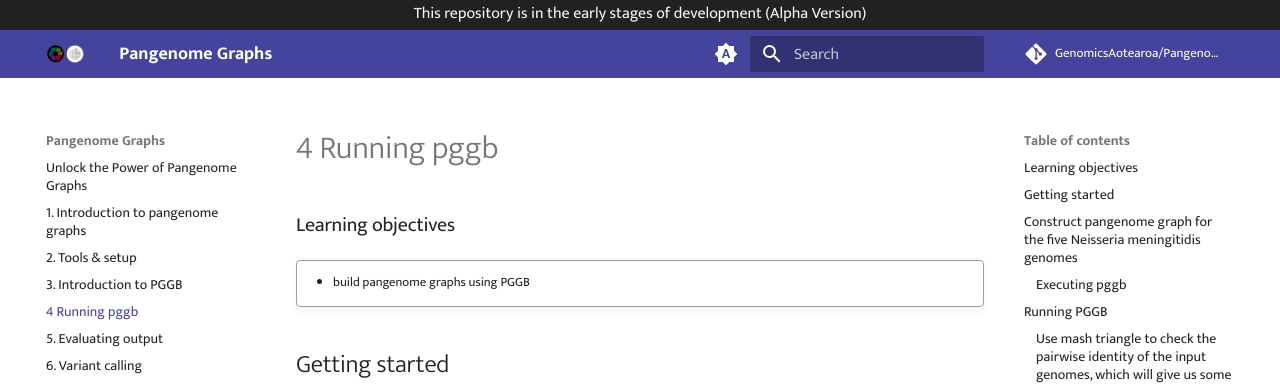
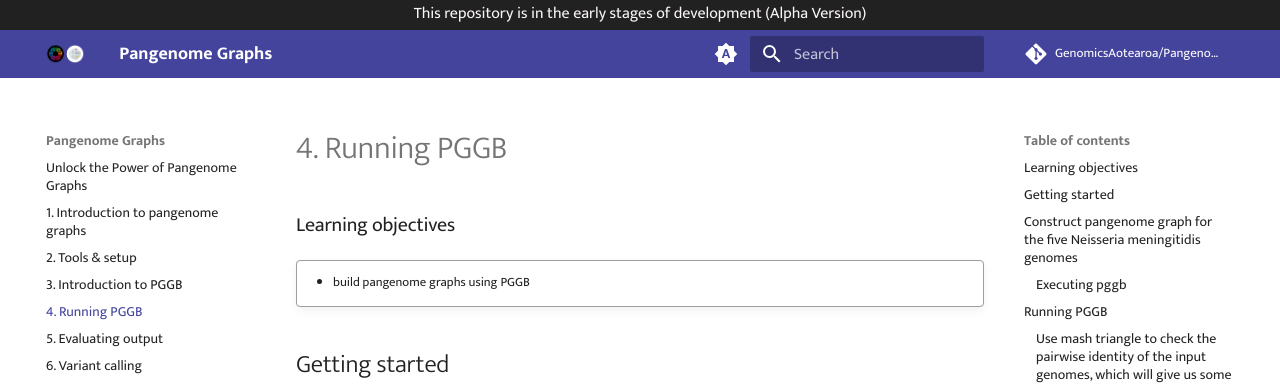
Before and after one commit to GenomicsAotearoa/Pangenome-Graphs-Workshop, an MkDocs documentation site: the page built from docs/4_Running_pggb.md, in a window 1280 px wide and 900 px high. Shown: the top 385 px of the window. Built offline with MkDocs 1.6.1 and Material for MkDocs 9.7.7, drawn with Linux system fonts in a browser that asks for light colours; comment, search, counter and statistics services are not loaded; some of the changed lines change nothing that is shown.

Commit message:
Typo in header

```diff
--- a/docs/4_Running_pggb.md
+++ b/docs/4_Running_pggb.md
@@ -1,3 +1,4 @@
+# 4. Running PGGB
 
 ### Learning objectives
 
```
